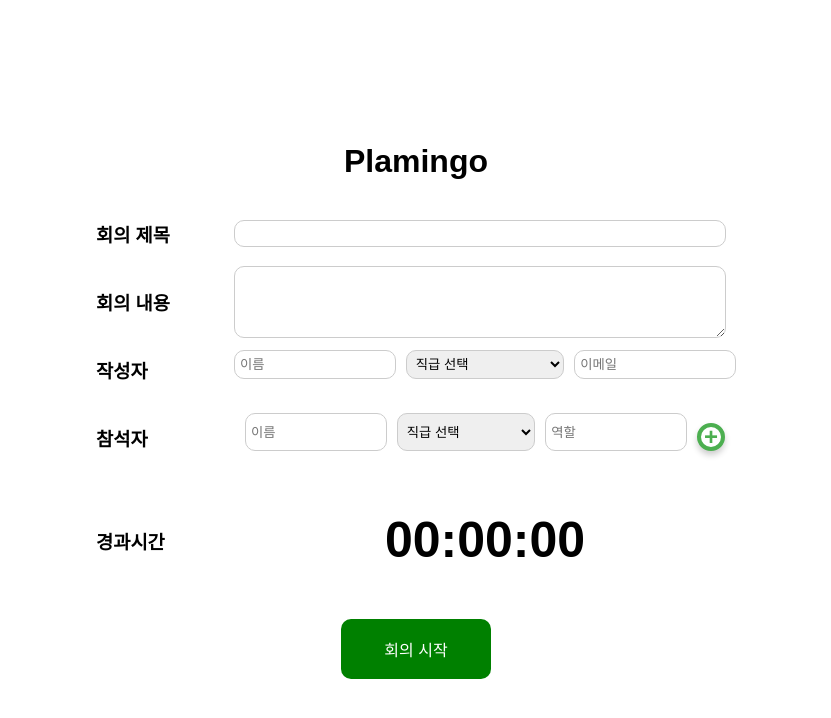
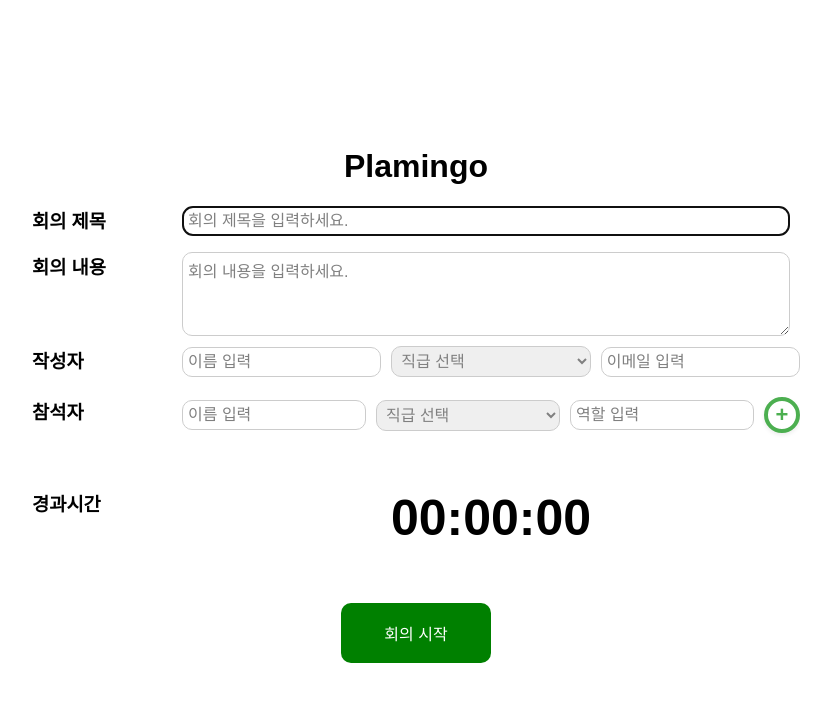
Before and after one commit to lee-jihyoun/ai-meeting-agent, a Flask app: page / in a window 1280 px wide. Shown: the top 718 px of the page, without its empty margins (224-1055 px from the left). Run offline with Flask 3, Linux system fonts and the light colour scheme.

Commit message:
[css수정] input, select 박스, textarea 등의 css 수정

```diff
--- a/plamingo/static/main.js
+++ b/plamingo/static/main.js
@@ -1,4 +1,3 @@
-
 let timerInterval; //타이머 인터벌 변수
 let startTime; //회의시작 시간
 let startTimeFormatted; //회의시작 시간(yyyymmdd)
@@ -186,6 +185,14 @@ function sendRequest(meetingAction, sas_url, filename) {
 
 // 회의 시작 버튼 클릭 이벤트 리스너
 document.getElementById("startBtn").addEventListener("click", async () => {
+    // 유효성 검사 실패 시 알림 및 return
+    if (!validateAllInputs()) {
+        console.log("startBtn validateAllInputs : ", validateAllInputs);
+        alert("필수 입력값이 누락되었습니다.");
+    } else {
+        alert("회의가 시작되었습니다.");
+    }
+
     const stream = await getMicStream(); //마이크 스트림 가져오기
     connectProcessor(); //오디오 프로세서 연결
     startTimer(); //타이머 시작
@@ -231,19 +238,24 @@ function addAttendeeRow(button) {
         const newRow = document.createElement('div'); // 새로운 행 생성
         newRow.className = "input-row row"; // 클래스 이름 설정
         newRow.innerHTML = `
-            <input type="text" class="name-input" placeholder="이름">
+            <input type="text" class="name-input" placeholder="이름 입력">
             <select class="position-input">
                 <option>직급 선택</option>
                 <option>전임</option>
                 <option>선임</option>
                 <option>책임</option>
             </select>
-            <input type="text" class="role-input" placeholder="역할" required>
+            <input type="text" class="role-input" placeholder="역할 입력" required>
             <button class="fab remove-btn" onclick="removeAttendeeRow(this)">-</button>
         `;
-        document.getElementById("attendees").appendChild(newRow); // 새로운 행 추가
+        document.getElementById("attendees").appendChild(newRow);
+        // 새로 추가된 입력란에 이벤트 리스너 추가
+        const newInputs = newRow.querySelectorAll('input, select');
+        addEventListenersToInputs(newInputs);
+        // 추가 후 유효성 검사
+        validateAllInputs();
     } else {
-        removeAttendeeRow(button); // 참석자 제거
+        removeAttendeeRow(button);
     }
 }
 
@@ -251,4 +263,52 @@ function addAttendeeRow(button) {
 function removeAttendeeRow(button) {
     const row = button.parentElement; //현재 버튼이 속한 부모 요소 선택
     document.getElementById("attendees").removeChild(row); //부모 요소에서 행 제거
+    // 제거 후 유효성 검사
+    validateAllInputs();
 }
+
+// 유효성 검사 및 invalid 클래스 적용 함수
+function validateAllInputs() {
+    let allValid = true;
+    const attendeeRows = document.querySelectorAll('.input-row.row');
+    attendeeRows.forEach(row => {
+        const inputs = row.querySelectorAll('input[required], select[required], textarea[required]');
+        const isInvalid = Array.from(inputs).some(input =>
+            input.value.trim() === '' || (input.tagName === 'SELECT' && input.selectedIndex === 0)
+        );
+        if (isInvalid) {
+            row.classList.add('invalid');
+            allValid = false;
+        } else {
+            row.classList.remove('invalid');
+        }
+    });
+    // 기타 필수 입력 필드(회의 제목, 회의 내용 등)도 필요하다면 여기서 추가
+    const otherInputs = document.querySelectorAll('input[required], textarea[required], select[required]:not(.input-row.row input, .input-row.row select)');
+    otherInputs.forEach(input => {
+        if(input.value.trim() === '' || (input.tagName === 'SELECT' && input.selectedIndex === 0)) {
+            input.classList.add('invalid');
+            allValid = false;
+        } else {
+            input.classList.remove('invalid');
+        }
+    });
+    startBtn.disabled = !allValid;
+    return allValid;
+}
+
+// 동적 요소에도 이벤트 리스너 등록
+function addEventListenersToInputs(inputs) {
+    inputs.forEach(input => {
+        input.addEventListener('input', validateAllInputs);
+        input.addEventListener('blur', validateAllInputs);
+        input.addEventListener('change', validateAllInputs);
+    });
+}
+
+// 페이지 로드 시 모든 입력란에 이벤트 리스너 추가
+window.onload = () => {
+    const allInputs = document.querySelectorAll('input[required], textarea[required], select[required]');
+    addEventListenersToInputs(allInputs);
+    document.getElementById('meeting-title').focus();
+};
--- a/plamingo/static/style.css
+++ b/plamingo/static/style.css
@@ -9,18 +9,36 @@ body {
     flex-direction: column; /* 요소들을 세로로 정렬 */
 }
 
+
+
 .row {
     display: flex;
     gap: 10px;
     margin-bottom: 10px;
+    flex: 1;
+    align-items: center; /* 내부 요소를 세로로 중앙 정렬 */
 }
 
+
+
 .scroll-container {
+    flex-direction: column;      /* 여러 참석자 행이 쌓일 때 세로로 */
+    gap: 10px;
     max-height: 150px;
     overflow-y: auto;
     border: 1px solid #FFF;
     padding: 10px;
     border-radius: 10px;
+    background: #fafafa;
+}
+
+/* scroll-container 내부의 input-row.row 스타일 */
+.scroll-container .input-row.row {
+    display: flex;
+    gap: 10px;
+    align-items: center; /* 내부 요소를 세로로 중앙 정렬 */
+    width: 100%;
+    box-sizing: border-box;
 }
 
 button {
@@ -31,32 +49,65 @@ button {
 
 .container {
     display: flex;
+    align-items: flex-start;      /* 세로 기준 위쪽에 맞춤 */
+    width: 60%;                  /* 전체 폼의 적당한 너비 */
+    gap: 10px;
+    margin-bottom: 10px;
+}
+
+.container.buttons {
+    display: flex;
     justify-content: center; /* 가로 방향 가운데 정렬 */
-    align-items: center;
-    text-align: start; /* 텍스트 왼쪽 정렬 */
-    width: 50%;
+    align-items: center;     /* 세로 방향 가운데 정렬 */
+    width: 60%;              /* 원하는 너비로 조정 */
     gap: 10px;
+    margin-bottom: 10px;
 }
 
 #content {
     overflow: auto;
 }
 
-input, select, textarea, p {
+input, select, textarea {
+    box-sizing: border-box;
+    font-family: inherit;
     width: 100%;
     border-radius: 10px;
     padding: 5px;
     border: 1px solid #ccc;
     font-family: Arial, sans-serif;
+    font-size: 16px;
+}
+
+#writer-name, #writer-position, #writer-email,
+.name-input, .position-input, .role-input {
+    width: 33%;
+    /* height: 40px; */
+    padding: 5px;
+    border-radius: 10px;
+    font-size: 16px;
+    /* box-sizing: border-box; */
 }
 
 h3 {
-    flex: 0 0 20%; /* 20%의 너비를 차지하도록 설정 */
-    text-align: left; /* 텍스트 왼쪽 정렬 */
+    flex: 0 0 140px;             /* 레이블 너비 고정 (원하는 크기로 조정) */
+    margin: 0;
+    text-align: left;
+    display: flex;
+    align-items: center;
+    min-width: 110px;            /* 최소 너비 지정(필요시) */
 }
 
 .row, .scroll-container {
-    flex: 1; /* 나머지 공간을 차지하도록 설정 */
+    flex: 1;
+    width: 100%;                 /* 부모 기준으로 꽉 차게 */
+    box-sizing: border-box;
+    display: flex;
+    gap: 10px;
+    align-items: center;
+    padding: 0;
+    background: none;
+    border: none;
 }
 
 .fixed-label {
@@ -90,16 +141,13 @@ h3 {
 .fab:hover {
     transform: scale(1.1);
     box-shadow: 0px 6px 10px rgba(0, 0, 0, 0.3);
-}
+    }
 
 /* 초록색 추가 버튼 */
 .add-btn {
     background-color: white;
     color: #4CAF50;
     border: 4px solid #4CAF50;
-    width: 17px;
-    height: 17px;
-    border-radius: 50%;
 }
 
 /* 빨간색 삭제 버튼 */
@@ -107,9 +155,26 @@ h3 {
     background-color: white;
     color: #F44336;
     border: 4px solid #F44336;
-    width: 17px;
-    height: 17px;
-    border-radius: 50%;
+}
+
+.fab.add-btn, .fab.remove-btn {
+    width: 36px;
+    height: 36px;
+    aspect-ratio: 1 / 1;              /* 항상 정사각형(최신 브라우저 지원) */
+    border-radius: 50%;               /* 완전한 원형 */
+    display: flex;
+    align-items: center;
+    justify-content: center;
+    font-size: 22px;                  /* 아이콘 크기 */
+    font-weight: bold;
+    border: 4px solid;                /* 각각 색상은 아래에서 지정 */
+    box-shadow: 0 2px 4px rgba(0,0,0,0.08);
+    background: #fff;
+    padding: 0;
+    margin: 0;
+    cursor: pointer;
+    transition: box-shadow 0.2s, transform 0.2s;
+    /* outline: none; (필요시) */
 }
 
 #startBtn {
@@ -137,3 +202,32 @@ h3 {
     background-color: black;
     color: white;
 }
+
+input::placeholder,
+textarea::placeholder {
+    color: gray; /* 초기 회색 placeholder */
+}
+
+select {
+    color: gray; /* select 기본 색상 */
+}
+
+input.invalid::placeholder,
+textarea.invalid::placeholder {
+    color: red; /* invalid 상태의 빨간 placeholder */
+}
+
+select.invalid {
+    color: red;
+    border-color: red;
+}
+
+.input-row.row.invalid select {
+    color: red;
+    border-color: red;
+}
+
+.input-row.row.invalid input::placeholder {
+    color: red;
+    opacity: 1;
+}
--- a/plamingo/templates/recording.html
+++ b/plamingo/templates/recording.html
@@ -4,33 +4,33 @@
   <meta charset="UTF-8">
   <title>Plamingo</title>
   <link rel="stylesheet" href="{{ url_for('static', filename='style.css') }}">
+  <!-- Favicon 설정 : 404 에러 방지-->
+  <link rel="shortcut icon" href="#">
 </head>
-<!-- Favicon 설정 : 404 에러 방지-->
-<link rel="shortcut icon" href="#">
 <body>
   <h1>Plamingo</h1>
 
   <div class="container">
     <h3><label>회의 제목 </label></h3>
-    <input type="text" id="meeting-title" required><br><br><!-- 회의 제목 입력 필드 -->
+    <input type="text" id="meeting-title" placeholder="회의 제목을 입력하세요." required><br><br><!-- 회의 제목 입력 필드 -->
   </div>
   <div class="container">
     <h3><label>회의 내용 </label></h3>
-    <textarea id="meeting-content" rows="4"></textarea><br><br><!-- 회의 내용 입력 필드 -->
+    <textarea id="meeting-content" rows="4" placeholder="회의 내용을 입력하세요." required></textarea><br><br><!-- 회의 내용 입력 필드 -->
   </div>
 
   <div class="container">
     <h3><label>작성자 </label></h3>
     <div class="row">
-        <input type="text" id="writer-name" placeholder="이름" required><!-- 작성자 이름 입력 필드 -->
-        <select id="writer-position"><!-- 작성자 직급 선택 필드 -->
+        <input type="text" id="writer-name" placeholder="이름 입력" required><!-- 작성자 이름 입력 필드 -->
+        <select id="writer-position" required><!-- 작성자 직급 선택 필드 -->
             <option>직급 선택</option>
             <option>전임</option>
             <option>선임</option>
             <option>책임</option>
         </select>
 
-        <input type="email" id="writer-email" placeholder="이메일" required><!-- 작성자 이메일 입력 필드 -->
+        <input type="email" id="writer-email" placeholder="이메일 입력" required><!-- 작성자 이메일 입력 필드 -->
     </div>
   </div>
 
@@ -38,14 +38,14 @@
     <h3><label class="fixed-label">참석자 </label></h3>
     <div class="scroll-container" id="attendees"><!-- 참석자 입력 필드 -->
         <div class="input-row row">
-            <input type="text" class="name-input" placeholder="이름"><!-- 참석자 이름 입력 필드 -->
-            <select class="position-input"><!-- 참석자 직급 선택 필드 -->
+            <input type="text" class="name-input" placeholder="이름 입력" required><!-- 참석자 이름 입력 필드 -->
+            <select class="position-input" required><!-- 참석자 직급 선택 필드 -->
                 <option>직급 선택</option>
                 <option>전임</option>
                 <option>선임</option>
                 <option>책임</option>
             </select>
-            <input type="text" class="role-input" id="authorRole" placeholder="역할"><!-- 참석자 역할 입력 필드 -->
+            <input type="text" class="role-input" id="authorRole" placeholder="역할 입력" required><!-- 참석자 역할 입력 필드 -->
             <button class="fab add-btn" onclick="addAttendeeRow(this)">+</button><!-- 참석자 추가 버튼 -->
         </div>
     </div>
@@ -60,8 +60,8 @@
   <br>
   <br>
 
-  <div class="container">
-    <button id="startBtn">회의 시작</button><!-- 회의 시작 버튼 -->
+  <div class="container buttons">
+    <button id="startBtn" disabled>회의 시작</button><!-- 회의 시작 버튼 -->
     <button id="stopBtn" style="display: none;">회의 종료</button><!-- 회의 종료 버튼 -->
   </div>
 
```
